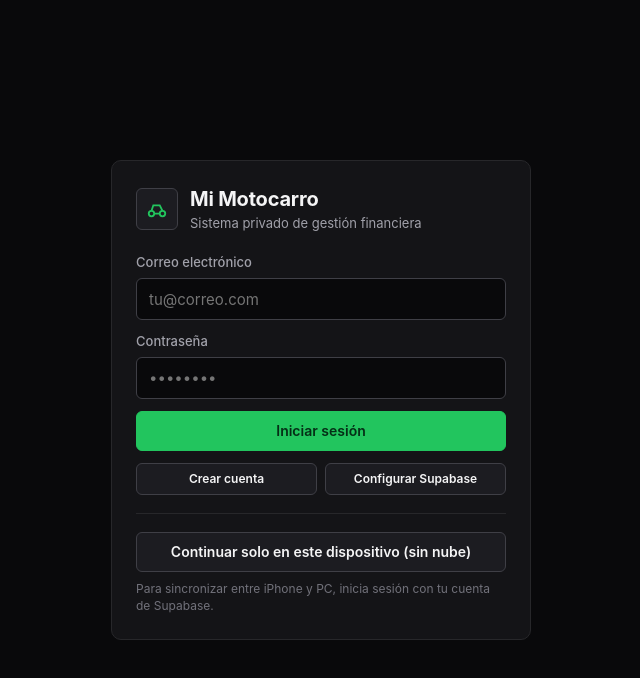
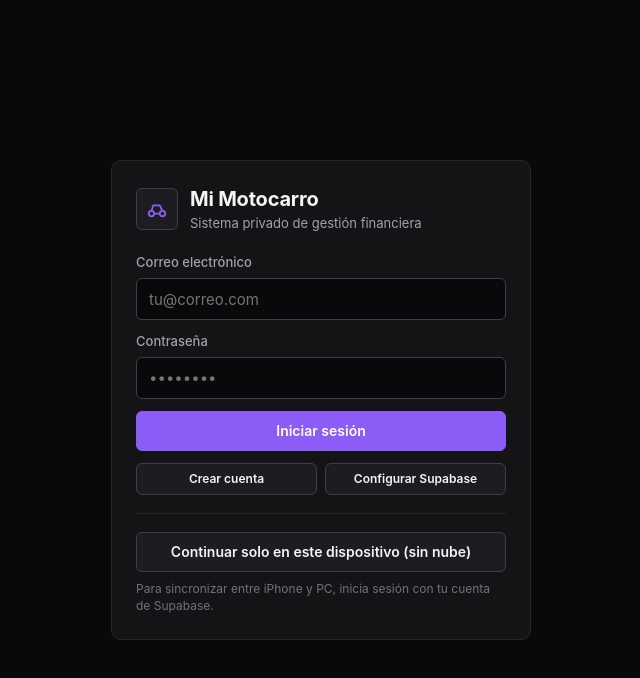
Before and after one commit to DaniWo99/motocarro, a plain HTML site: page index.html in a window 1280 px wide. Shown: the whole page, without its empty margins (319-959 px from the left). Drawn offline with Linux system fonts and the light colour scheme.

Commit message:
Update styles.css

```diff
--- a/css/styles.css
+++ b/css/styles.css
@@ -14,9 +14,9 @@
   --text-muted: #a1a1aa;
   --text-subtle: #71717a;
 
-  --green: #22c55e;
-  --green-bg: #0f291a;
-  --green-border: #166534;
+  --green: #8B5CF6;
+  --green-bg: #211638;
+  --green-border: #6D28D9;
 
   --red: #ef4444;
   --red-bg: #2a1215;
@@ -485,12 +485,12 @@ h1, h2, h3, h4, p {
 .btn-primary {
   background-color: var(--green);
   border-color: var(--green);
-  color: #052e16;
+  color: #ffffff;
 }
 
 .btn-primary:hover:not(:disabled) {
-  background-color: #16a34a;
-  border-color: #16a34a;
+  background-color: #7C3AED;
+  border-color: #7C3AED;
 }
 
 .btn-danger {
```
